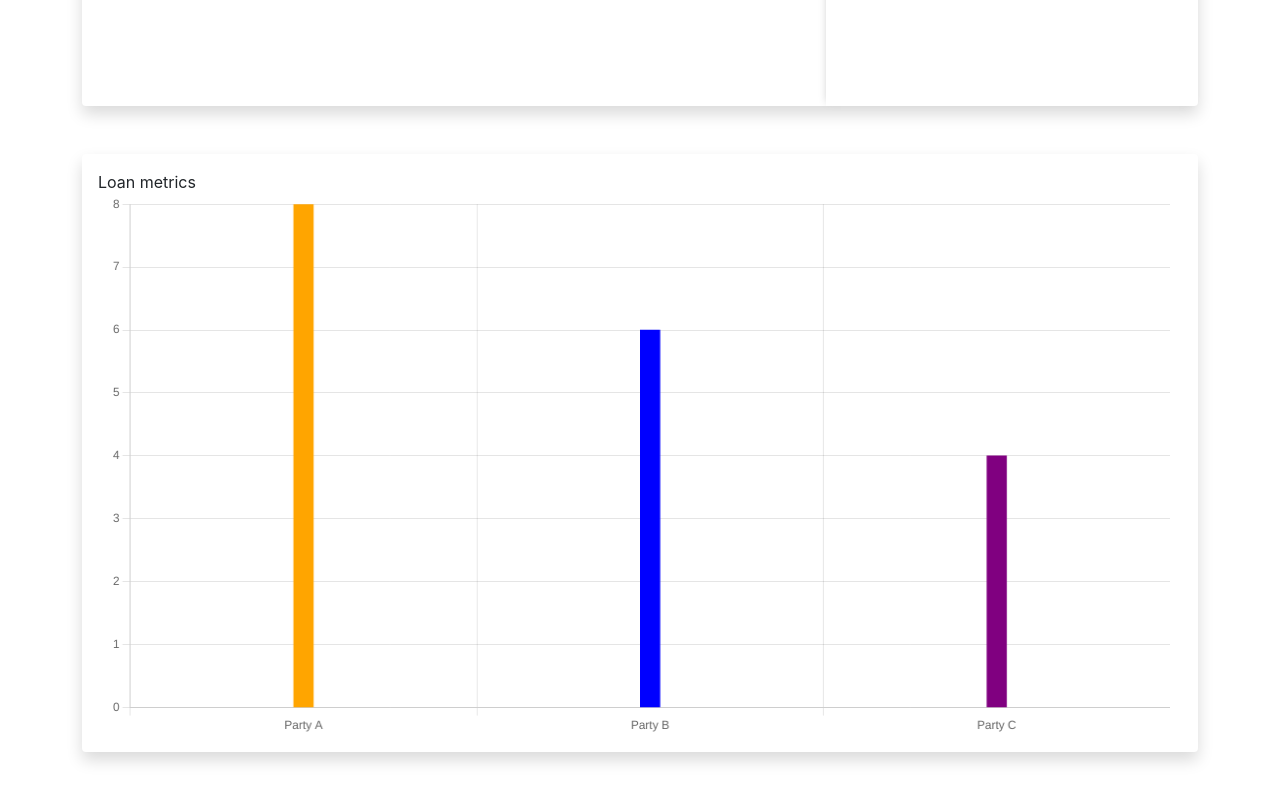
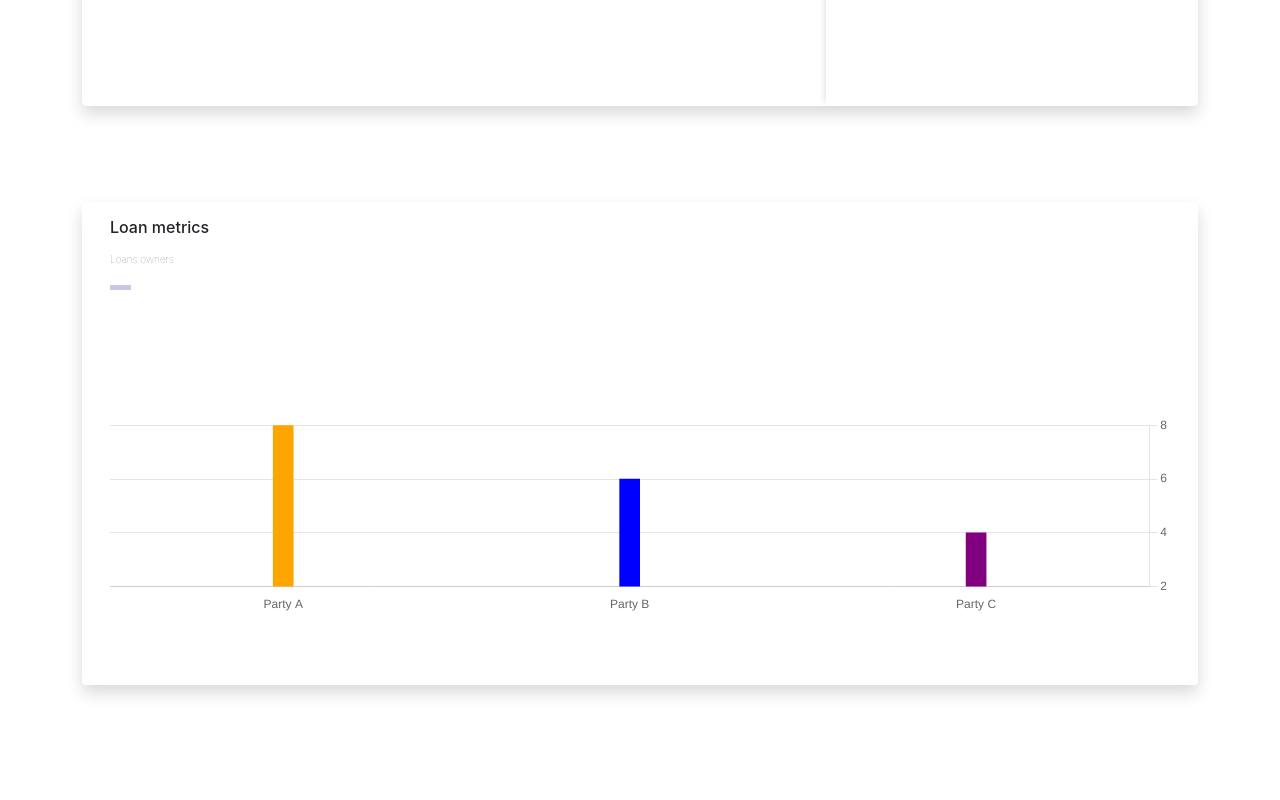
Before and after one commit to Ashwin-Dev-P/bachain-task, a React (Create React App) app: page / in a window 1280 px wide. Shown: the part 424-1224 px from the top of the page. After the commit the page ends 1157 px from the top, so only its background shows below. Built offline with nearby package versions, Linux system fonts and the light colour scheme.

Commit message:
loan metrics

```diff
--- a/src/App.css
+++ b/src/App.css
@@ -110,3 +110,9 @@
 #graph1{
   padding: 3%;
 }
+
+#loan-metrics-barchart-div{
+  margin-top: 10%;
+  height: 200px;
+  margin-bottom: 5%;
+}
--- a/src/components/LoansMetrics.js
+++ b/src/components/LoansMetrics.js
@@ -38,7 +38,25 @@
 
                     }
                 },
-                maintainAspectRatio: true,
+                maintainAspectRatio: false,
+                scales: {
+
+                    y: {
+
+                        min: 2,
+                        ticks: {
+                            stepSize: 2,
+                        },
+                        position: 'right',
+                        //display: false,
+                    },
+                    x: {
+                        grid: {
+                            display: false,
+                        }
+                    }
+                },
+                //base: 2,
             }
 
         }
@@ -48,14 +66,21 @@
 
     render() {
         return (
-            <div className='row myDiv shadow p-3 mb-5 bg-white rounded'>
-                Loan metrics
+            <div className='row myDiv shadow p-3 mb-5 mt-5 bg-white rounded'>
+                <div>
+                    <h3 className='sub-heading'>Loan metrics</h3>
 
+                    <span className='sub-text'>Loans owners</span>
+                    <hr style={{ "width": "2%" }} />
+                </div>
 
-                <Bar
-                    data={this.state.chartData}
-                    options={this.state.options}
-                />
+                <div id='loan-metrics-barchart-div'>
+                    <Bar
+                        data={this.state.chartData}
+                        options={this.state.options}
+                    />
+                </div>
+
             </div>
         )
     }
```
